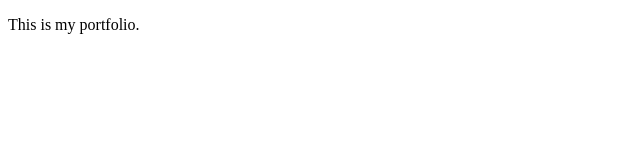
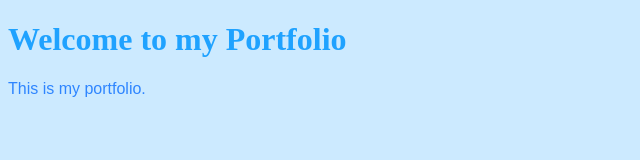
Before and after one commit to asafdar/asafdar.github.io, a plain HTML site: page index.html in a window 1280 px wide. Shown: the whole page, without its empty margins (0-640 px from the left). Drawn offline with Linux system fonts and the light colour scheme.

Commit message:
Add stylesheet

```diff
--- a/index.html
+++ b/index.html
@@ -2,8 +2,10 @@
 <html>
     <head>
         <title>Ahmed Safdar - Portfolio</title>
+        <link href="main.css" rel="stylesheet" />
     </head>
     <body>
+        <h1>Welcome to my Portfolio</h1>
         <p>
             This is my portfolio.
         </p>
--- /dev/null
+++ b/main.css
@@ -0,0 +1,12 @@
+html{
+    background-color:#CCEAFF;
+}
+
+h1{
+    color: #1FA2FF;
+}
+
+p{
+    color:#2E85FF;
+    font-family: arial;
+}
```
